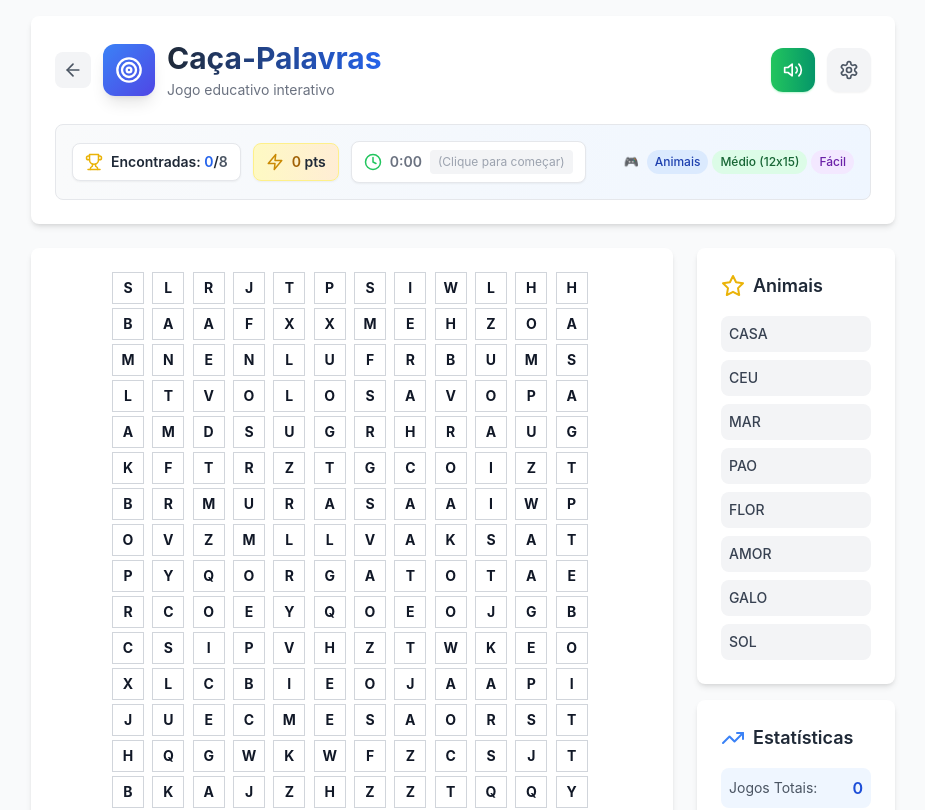
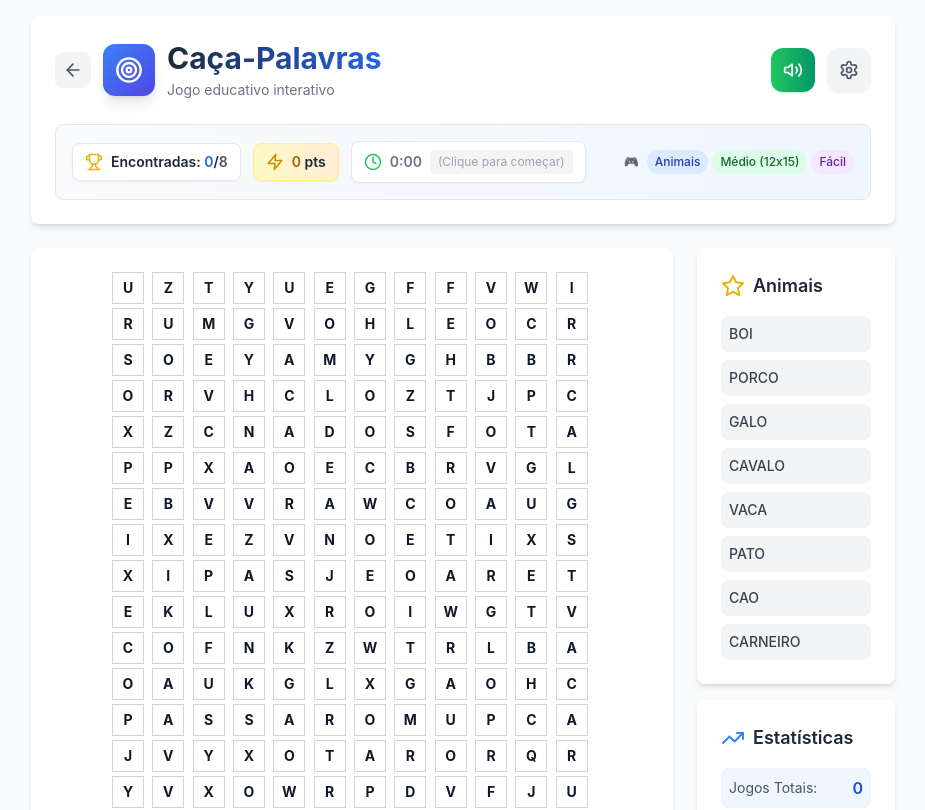
Before and after one commit to gus-gslab/gslgamezone, a React (Vite) app: page /caca-palavras in a window 1280 px wide. Shown: the top 810 px of the page, without its empty margins (177-1102 px from the left). Built offline with nearby package versions, Linux system fonts and the light colour scheme.

Commit message:
🔧 Fix word categories - ensure only correct words are used for each category

```diff
--- a/src/components/WordSearchGame.tsx
+++ b/src/components/WordSearchGame.tsx
@@ -126,9 +126,9 @@ const ACHIEVEMENTS: Achievement[] = [
 const WORD_CATALOGS = {
   pt: {
     easy: {
-      animals: ['GATO', 'CASA', 'MESA', 'AMOR', 'LUZ', 'MAR', 'SOL', 'CEU', 'PAO', 'FLOR', 'BOI', 'RATO', 'PATO', 'URSO', 'GALO'],
+      animals: ['GATO', 'BOI', 'RATO', 'PATO', 'URSO', 'GALO', 'CAO', 'GATO', 'PORCO', 'CAVALO', 'VACA', 'CARNEIRO', 'COELHO', 'PEIXE', 'PASSARO'],
       colors: ['AZUL', 'ROSA', 'ROXO', 'CINZA', 'OURO', 'VERDE', 'CORAL', 'BEGE', 'MARROM', 'PRETO', 'BRANCO', 'AMARELO', 'LARANJA'],
-      foods: ['MACA', 'LEITE', 'AGUA', 'CAFE', 'BOLO', 'SOPA', 'OVO', 'MEL', 'SAL', 'ACUCAR', 'ARROZ', 'FEIJAO', 'PEIXE'],
+      foods: ['MACA', 'BOLO', 'SOPA', 'OVO', 'MEL', 'SAL', 'ACUCAR', 'ARROZ', 'FEIJAO', 'PEIXE', 'CARNE', 'PAO', 'QUEIJO', 'BANANA', 'LARANJA'],
       technology: ['COMPUTADOR', 'TELEFONE', 'INTERNET', 'EMAIL', 'SITE', 'PROGRAMA', 'ARQUIVO', 'DADOS', 'REDE', 'SISTEMA', 'CODIGO', 'SENHA', 'LOGIN'],
       professions: ['MEDICO', 'PROFESSOR', 'ENGENHEIRO', 'ADVOGADO', 'DENTISTA', 'VETERINARIO', 'ARQUITETO', 'FARMACEUTICO', 'ENFERMEIRO', 'PSICOLOGO'],
       sports: ['FUTEBOL', 'BASQUETE', 'TENIS', 'NATACAO', 'VOLEI', 'ATLETISMO', 'GINASTICA', 'SURF', 'SKATE', 'CICLISMO'],
@@ -157,7 +157,7 @@ const WORD_CATALOGS = {
     easy: {
       animals: ['CAT', 'DOG', 'BIRD', 'FISH', 'BEAR', 'DUCK', 'FROG', 'DEER', 'FOX', 'BEE', 'ANT', 'RAT', 'BAT'],
       colors: ['RED', 'BLUE', 'GREEN', 'PINK', 'GOLD', 'GRAY', 'BLACK', 'WHITE', 'BROWN', 'BEIGE', 'YELLOW', 'ORANGE'],
-      foods: ['APPLE', 'BREAD', 'MILK', 'EGG', 'CAKE', 'SOUP', 'RICE', 'FISH', 'MEAT', 'CORN', 'BEANS', 'PASTA'],
+      foods: ['APPLE', 'BREAD', 'EGG', 'CAKE', 'SOUP', 'RICE', 'FISH', 'MEAT', 'CORN', 'BEANS', 'PASTA', 'CHEESE', 'BANANA', 'ORANGE'],
       technology: ['COMPUTER', 'PHONE', 'INTERNET', 'EMAIL', 'WEBSITE', 'PROGRAM', 'FILE', 'DATA', 'NETWORK', 'SYSTEM', 'CODE'],
       professions: ['DOCTOR', 'TEACHER', 'ENGINEER', 'LAWYER', 'DENTIST', 'VETERINARIAN', 'ARCHITECT', 'PHARMACIST', 'NURSE', 'PSYCHOLOGIST'],
       sports: ['FOOTBALL', 'BASKETBALL', 'TENNIS', 'SWIMMING', 'VOLLEYBALL', 'ATHLETICS', 'GYMNASTICS', 'SURFING', 'SKATEBOARDING', 'CYCLING'],
@@ -186,7 +186,7 @@ const WORD_CATALOGS = {
     easy: {
       animals: ['GATO', 'PERRO', 'PAJARO', 'PEZ', 'OSO', 'PATO', 'RANA', 'CIERVO', 'ZORRO', 'ABEJA', 'HORMIGA', 'RATA'],
       colors: ['ROJO', 'AZUL', 'VERDE', 'ROSA', 'ORO', 'GRIS', 'NEGRO', 'BLANCO', 'CAFE', 'BEIGE', 'AMARILLO'],
-      foods: ['MANZANA', 'PAN', 'LECHE', 'HUEVO', 'PASTEL', 'SOPA', 'ARROZ', 'PESCADO', 'CARNE', 'MAIZ'],
+      foods: ['MANZANA', 'PAN', 'HUEVO', 'PASTEL', 'SOPA', 'ARROZ', 'PESCADO', 'CARNE', 'MAIZ', 'QUESO', 'PLATANO', 'NARANJA'],
       technology: ['COMPUTADORA', 'TELEFONO', 'INTERNET', 'CORREO', 'SITIO WEB', 'PROGRAMA', 'ARCHIVO', 'DATOS', 'RED', 'SISTEMA'],
       professions: ['MEDICO', 'PROFESOR', 'INGENIERO', 'ABOGADO', 'DENTISTA', 'VETERINARIO', 'ARQUITECTO', 'FARMACEUTICO', 'ENFERMERO', 'PSICOLOGO'],
       sports: ['FUTBOL', 'BALONCESTO', 'TENIS', 'NATACION', 'VOLEIBOL', 'ATLETISMO', 'GIMNASIA', 'SURF', 'SKATE', 'CICLISMO'],
@@ -478,18 +478,13 @@ const useGameState = (language: string, gridSize: string, wordDifficulty: string
 
   const initializeGame = useCallback(() => {
     try {
-      console.log('Initializing game with:', { language, wordDifficulty, category, gridSize });
-
       const categoryWords = (WORD_CATALOGS as any)[language]?.[wordDifficulty]?.[category];
-      console.log('Category words:', categoryWords);
 
       if (!categoryWords?.length) {
-        console.log('No words found for category, using fallback');
         const availableCategories = Object.keys(WORD_CATALOGS[language as keyof typeof WORD_CATALOGS]?.[wordDifficulty as keyof typeof WORD_CATALOGS.pt] || {});
         if (availableCategories.length > 0) {
           const fallbackCategory = availableCategories[0];
           const fallbackWords = (WORD_CATALOGS as any)[language]?.[wordDifficulty]?.[fallbackCategory];
-          console.log('Using fallback category:', fallbackCategory, 'with words:', fallbackWords);
 
           const config = GRID_CONFIGS[gridSize];
           const seed = Date.now();
@@ -514,8 +509,6 @@ const useGameState = (language: string, gridSize: string, wordDifficulty: string
       const config = GRID_CONFIGS[gridSize];
       const seed = Date.now();
       const result = generateGrid(config.size, config.rows, categoryWords, seed);
-
-      console.log('Generated grid with words:', result.words);
 
       setGameState({
         grid: result.grid,
```
